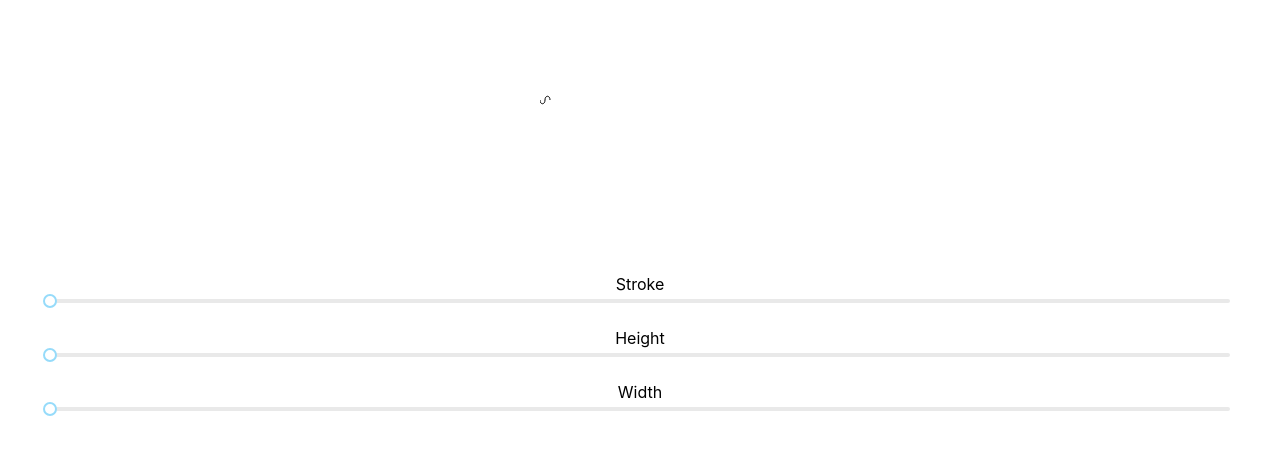
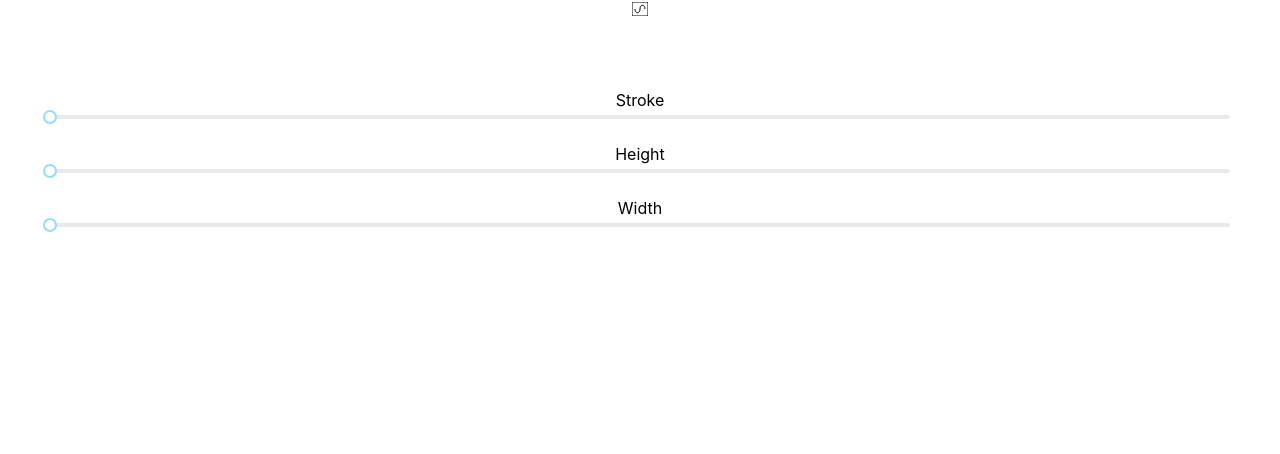
Before and after one commit to seanhaneberg/svg-experiments, a React (Create React App) app: page / in a window 1280 px wide. Shown: the top 454 px of the page. Built offline with nearby package versions, Linux system fonts and the light colour scheme.

Commit message:
add padding & clearer math

```diff
--- a/src/App.jsx
+++ b/src/App.jsx
@@ -5,7 +5,7 @@ import './App.css';
 import 'rc-slider/assets/index.css';
 
 const minStroke = 1;
-const maxStroke = 10;
+const maxStroke = 5;
 
 const minPeriodWidth = 5;
 const maxPeriodWidth = 100;
--- a/src/SVGWave.jsx
+++ b/src/SVGWave.jsx
@@ -1,29 +1,29 @@
 import React, { Component } from 'react';
-
-/**
- * Properties:
- *  - number of cycles
- *  - offset
- *  - color
- *  - amplitude
- *  - cycle-width
- */
 
 class SVGWave extends Component {
   render() {
-    const height = this.props.height ? this.props.height : 200;
-    const width = this.props.width ? this.props.width : 200;
+    // Use the same padding for x & y
+    const amplitude = this.props.amplitude ? this.props.amplitude : 50;
+    const padding = this.props.padding ? this.props.padding : 2;
+    const height = amplitude * 2 + (padding * 2);
+    const periodWidth = this.props.periodWidth ? this.props.periodWidth : 80;
     const strokeWidth = this.props.strokeWidth ? this.props.strokeWidth : 1;
-    const startX = 0;
+    const width = (periodWidth * 2) + (padding * 2) + (strokeWidth * 2);
+    const startX = 0 + padding + strokeWidth;
     const startY = height / 2;
-    const amplitude = this.props.amplitude ? this.props.amplitude : 50;
-    const periodWidth = this.props.periodWidth ? this.props.periodWidth : 80;
+
+    // 1st control pt
     const dx1 = startX;
     const dy1 = startY + amplitude;
-    const dx = dx1 + periodWidth; // Destination
-    const dy = startY; // Destination
+
+    // Destination
+    const dx = startX + periodWidth;
+    const dy = startY;
+
+    // 2nd control pt
     const dx2 = dx;
     const dy2 = dy1;
+
     const dProp =
       `M
       ${startX} ${startY}
@@ -32,10 +32,11 @@ class SVGWave extends Component {
       ${dx2} ${dy2}
       ${dx} ${dy}
       S
-      ${dx * 2} ${startY + (startY - dy1)}
-      ${dx * 2} ${startY}`;
+      ${dx + periodWidth} ${startY + (startY - dy1)}
+      ${dx + periodWidth} ${startY}`;
     return (
       <svg height={height} width={width}>
+        <rect height={height} width={width} stroke="black" fill-opacity={0.0}/>
         <path
           d={dProp}
           stroke="black"
```
